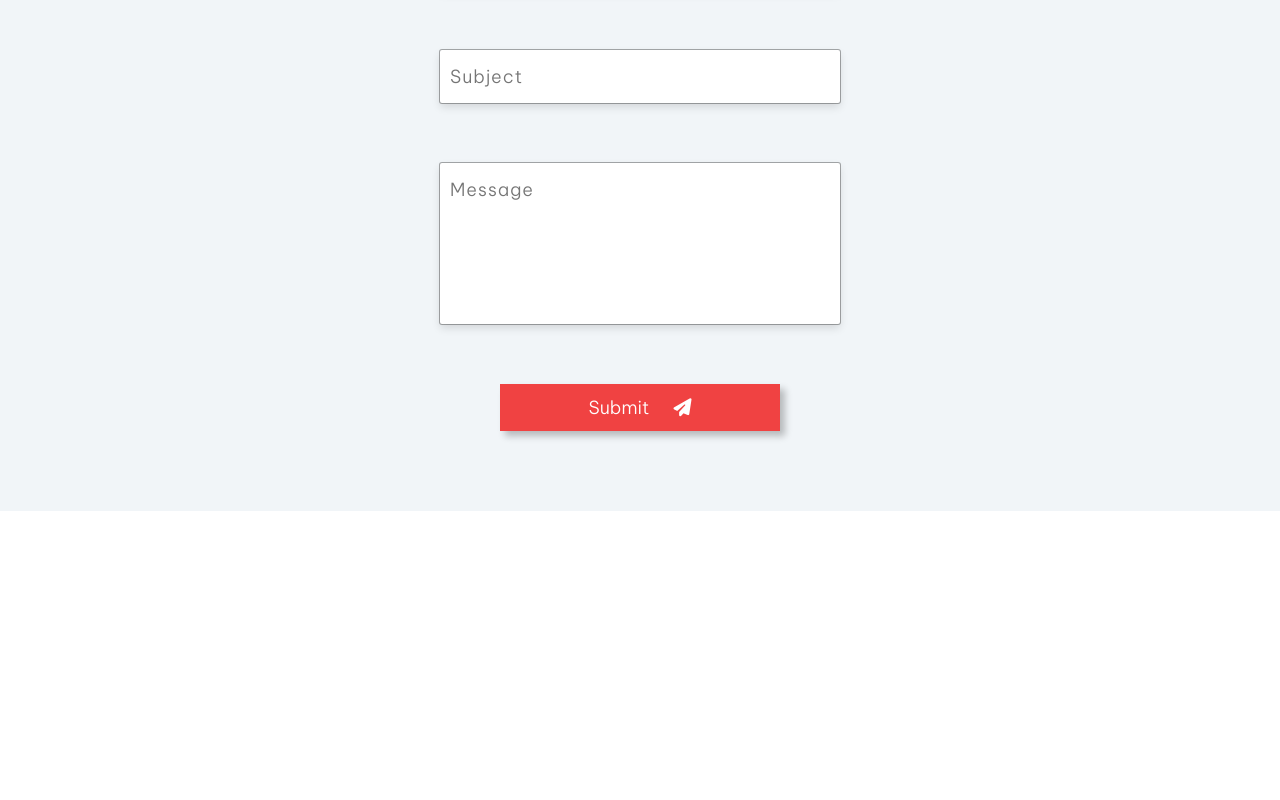
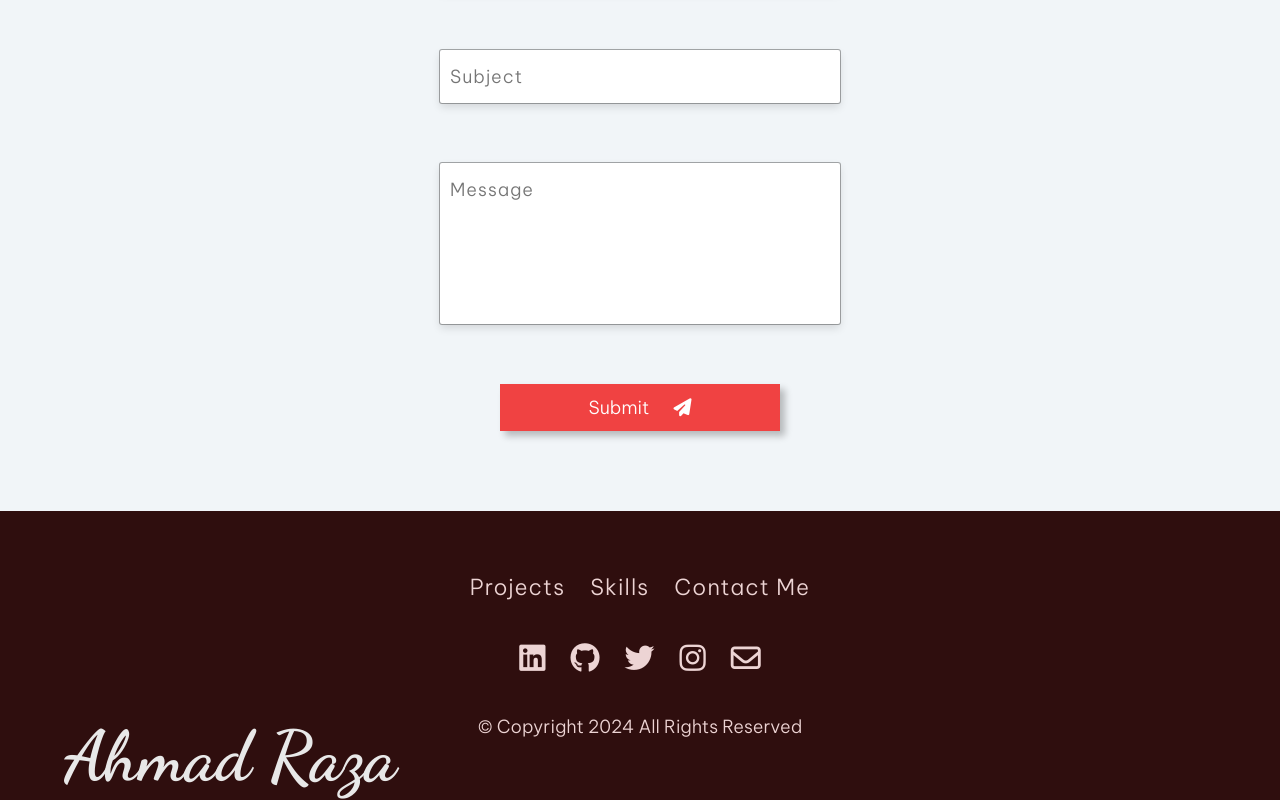
Before and after one commit to xAhmadRaza/basic__portfolio, a plain HTML site: page index.html in a window 1280 px wide. Shown: the part 4976-5776 px from the top of the page. Before the commit the page ends 5487 px from the top, so only its background shows below. Drawn offline with nearby package versions, Linux system fonts and the light colour scheme.

Commit message:
feat: add footer non-response

```diff
--- a/css/layout.css
+++ b/css/layout.css
@@ -50,6 +50,7 @@
   --CLR-PRIMARY-9: hsl(0, 84%, 80%);
   --CLR-PRIMARY-10: hsl(0, 83%, 86%);
   --CLR-PRIMARY-11: hsl(0, 84%, 88%);
+  --CLR-PRIMARY-12: hsl(0, 40%, 88%);
   /* darkest gray is 1 */
 
   --CLR-GRAY-1: hsl(0, 0%, 9%);
@@ -182,7 +183,10 @@ body {
   font-family: var(--FF-DANCING-SCRIPT);
   font-weight: 700;
 }
-
+.faded__text {
+  font-family: var(--FF-DANCING-SCRIPT);
+  font-weight: 700;
+}
 .absolute {
   position: absolute;
 }
@@ -502,3 +506,63 @@ main {
 || FOOTER                         |
 ===================================
 */
+.footer {
+  background-color: var(--CLR-PRIMARY-1);
+  color: var(--CLR-PRIMARY-12);
+}
+.footer__container {
+  padding-block: 6rem;
+  display: flex;
+  flex-direction: column;
+  justify-content: space-between;
+  align-items: center;
+  gap: 3.2rem;
+  position: relative;
+}
+
+.footer__navbar,
+.footer__nav__social {
+  display: flex;
+  align-items: center;
+  text-transform: capitalize;
+  gap: 2.5rem;
+}
+.footer__link:any-link {
+  font-size: 2.2rem;
+  letter-spacing: 0.05em;
+  font-weight: 500;
+  color: inherit;
+  transition: var(--TRANSITION-PRIMARY);
+}
+
+.footer__link:hover,
+.footer__link:active,
+.footer__link:focus {
+  color: var(--CLR-PRIMARY-8);
+}
+.footer__social__link,
+.footer__social__link:any-link {
+  color: inherit;
+  display: block;
+  font-size: 3rem;
+  transition: var(--TRANSITION-PRIMARY);
+}
+
+.footer__social__link:hover,
+.footer__social__link:active,
+.footer__social__link:focus {
+  color: var(--CLR-PRIMARY-8);
+  transform: scale(1.5);
+}
+.copyright__text {
+  font-size: 1.8rem;
+  text-transform: capitalize;
+}
+.copyright__text .user__name {
+  font-size: 2.3rem;
+}
+.footer__container .faded__text {
+  bottom: 8px;
+  left: 0;
+  line-height: 1;
+}
--- a/index.html
+++ b/index.html
@@ -799,9 +799,7 @@
             <!-- end of skills stack img item -->
           </figure>
 
-          <div
-            class="skills__faded__text faded__text user__select--none user__name"
-          >
+          <div class="skills__faded__text faded__text user__select--none">
             Skills
           </div>
         </div>
@@ -824,6 +822,7 @@
           </header>
           <!-- start of contact header  -->
           <form class="contact__form">
+            <!-- start of name field container -->
             <article class="form__group">
               <input
                 type="text"
@@ -834,6 +833,8 @@
               />
               <label class="form__label" for="name">Name</label>
             </article>
+            <!-- end of name field container -->
+            <!-- start of email field container -->
             <article class="form__group">
               <input
                 type="email"
@@ -844,6 +845,8 @@
               />
               <label class="form__label" for="email">Email</label>
             </article>
+            <!-- end of email field container -->
+            <!-- start of subject field container -->
             <article class="form__group">
               <input
                 type="text"
@@ -854,6 +857,8 @@
               />
               <label class="form__label" for="subject">Subject</label>
             </article>
+            <!-- end of subject field container -->
+            <!-- start of message field container -->
             <article class="form__group">
               <textarea
                 name="message"
@@ -864,9 +869,12 @@
               ></textarea>
               <label class="form__label" for="message">Message</label>
             </article>
+            <!-- end of message field container -->
+            <!-- start of submit btn -->
             <button class="contact__btn cta__btn" type="submit">
               Submit <i class="fa-solid fa-paper-plane form__submit__icon"></i>
             </button>
+            <!-- end of submit btn -->
           </form>
         </article>
         <!-- start of contact container -->
@@ -874,6 +882,95 @@
       <!-- end of contact  -->
     </main>
 
+    <!-- start of footer -->
+    <footer class="footer">
+      <!-- start of footer container -->
+      <nav
+        class="footer__container container"
+        role="navigation"
+        aria-label="footer navigation"
+      >
+        <!-- start of footer navigation link -->
+        <ul class="footer__navbar">
+          <!-- start of nav link -->
+          <li class="footer__nav__item">
+            <a href="#" class="footer__link">Projects</a>
+          </li>
+          <!-- end of nav link -->
+          <!-- start of nav link -->
+          <li class="footer__nav__item">
+            <a href="#" class="footer__link">skills</a>
+          </li>
+          <!-- end of nav link -->
+          <!-- start of nav link -->
+          <li class="footer__nav__item">
+            <a href="#" class="footer__link">contact me</a>
+          </li>
+          <!-- end of nav link -->
+        </ul>
+        <!-- end nav links -->
+        <!-- start of footer social links -->
+        <ul class="footer__nav__social">
+          <!-- start of footer__social -->
+          <li class="footer__nav__social__item">
+            <a href="#" class="footer__social__link"
+              ><i class="fa-brands fa-linkedin icon"></i
+            ></a>
+          </li>
+          <!-- end of footer__social -->
+          <!-- start of footer__social -->
+          <li class="footer__nav__social__item">
+            <a href="#" class="footer__social__link"
+              ><i class="fa-brands fa-github icon"></i
+            ></a>
+          </li>
+          <!-- end of footer__social -->
+          <!-- start of footer__social -->
+          <li class="footer__nav__social__item">
+            <a href="#" class="footer__social__link"
+              ><i class="fa-brands fa-twitter icon"></i
+            ></a>
+          </li>
+          <!-- end of footer__social -->
+          <!-- start of footer__social -->
+          <li class="footer__nav__social__item">
+            <a href="#" class="footer__social__link"
+              ><i class="fa-brands fa-instagram icon"></i
+            ></a>
+          </li>
+          <!-- end of footer__social -->
+          <!-- start of footer__social -->
+          <li class="footer__nav__social__item">
+            <a href="#" class="footer__social__link"
+              ><i class="fa-regular fa-envelope icon"></i
+            ></a>
+          </li>
+          <!-- end of footer__social -->
+        </ul>
+        <!-- end of footer social links -->
+        <!-- start of copyright text -->
+        <div>
+          <small class="copyright__text"
+            >&copy; copyright
+            <time datetime="2024" id="copyright__date">2024</time>
+            <!-- by <span class="user__name">Ahmad Raza</span>  -->
+            all rights reserved</small
+          >
+        </div>
+        <!-- end of copyright text -->
+
+        <!-- start of faded text -->
+        <div
+          class="skills__faded__text faded__text user__select--none user__name"
+        >
+          Ahmad Raza
+        </div>
+        <!-- end of faded text -->
+      </nav>
+      <!-- end of footer container -->
+    </footer>
+    <!-- end of footer -->
+    <!--  -->
     <script>
       var typeData = new Typed(".role", {
         strings: [
```
